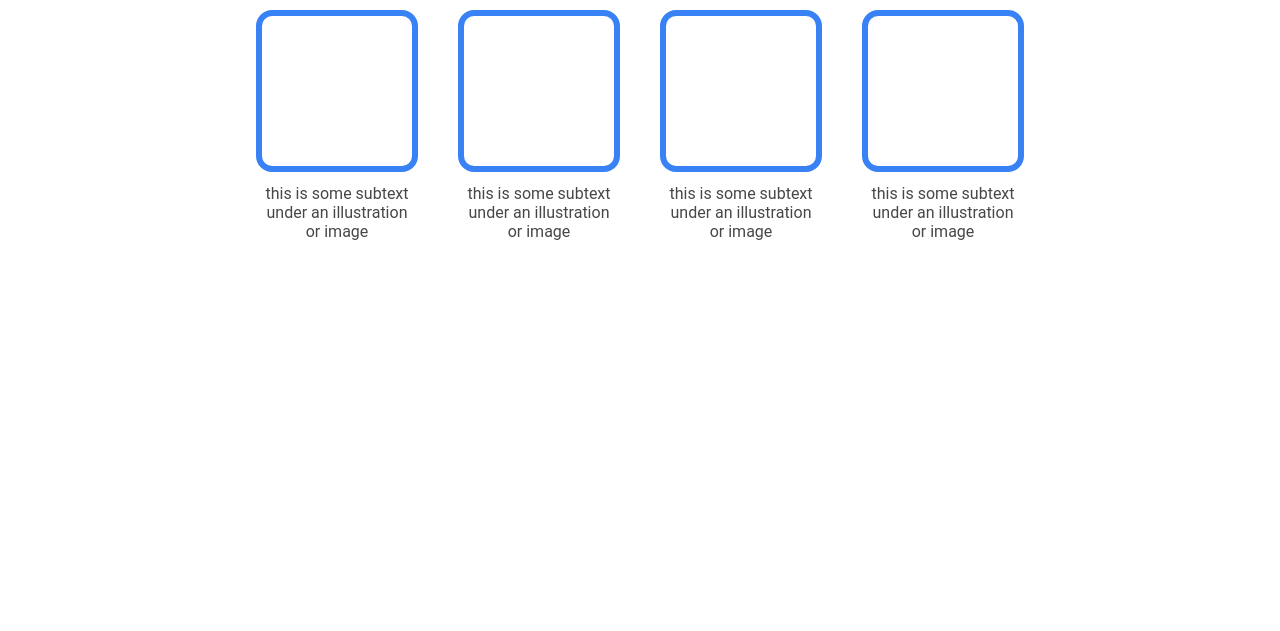
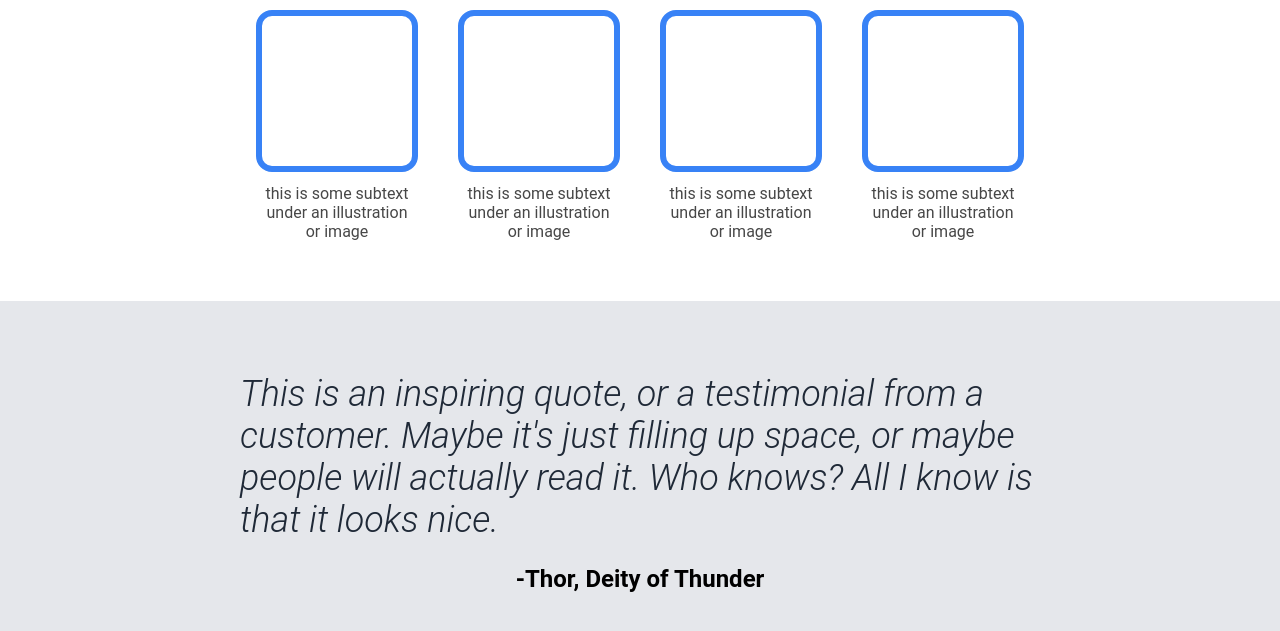
Before and after one commit to NayeemHoque/landing-page, a plain HTML site: page index.html in a window 1280 px wide. Shown: the part 625-1256 px from the top of the page. Before the commit the page ends 926 px from the top, so only its background shows below. Drawn offline with Linux system fonts and the light colour scheme.

Commit message:
Add flex box and stylise quotes section with css
Otherwise font size and alignment wouldn't fit in the center

```diff
--- a/index.html
+++ b/index.html
@@ -55,5 +55,12 @@
                 </div>
             </div>
         </div>
+
+        <div class="quote">
+            <div class="quote-container">
+                <p class="quote-text">This is an inspiring quote, or a testimonial from a customer. Maybe it's just filling up space, or maybe people will actually read it. Who knows? All I know is that it looks nice.</p>
+                <p class="quote-author">-Thor, Deity of Thunder</p>
+            </div>
+        </div>
     </body>
 </html>
--- a/style.css
+++ b/style.css
@@ -113,3 +113,30 @@ button {
     text-align: center;
     color: rgb(71, 71, 71);
 }
+
+.quote {
+    background: #e5e7eb;
+    padding: 72px 0;
+}
+
+.quote-container {
+    display: flex;
+    flex-direction: column;
+    align-items: center;
+}
+p.quote-text {
+    font-size: 36px;
+    color: #1F2937;
+    font-weight: 300;
+    font-style: italic;
+    padding: 0;
+    margin: 0;
+    width: 800px;
+}
+
+.quote-author {
+    font-size: 24px;
+    font-weight: bold;
+    font-family: Roboto, 'Open Sans', sans-serif;
+    text-align: right;
+}
```
